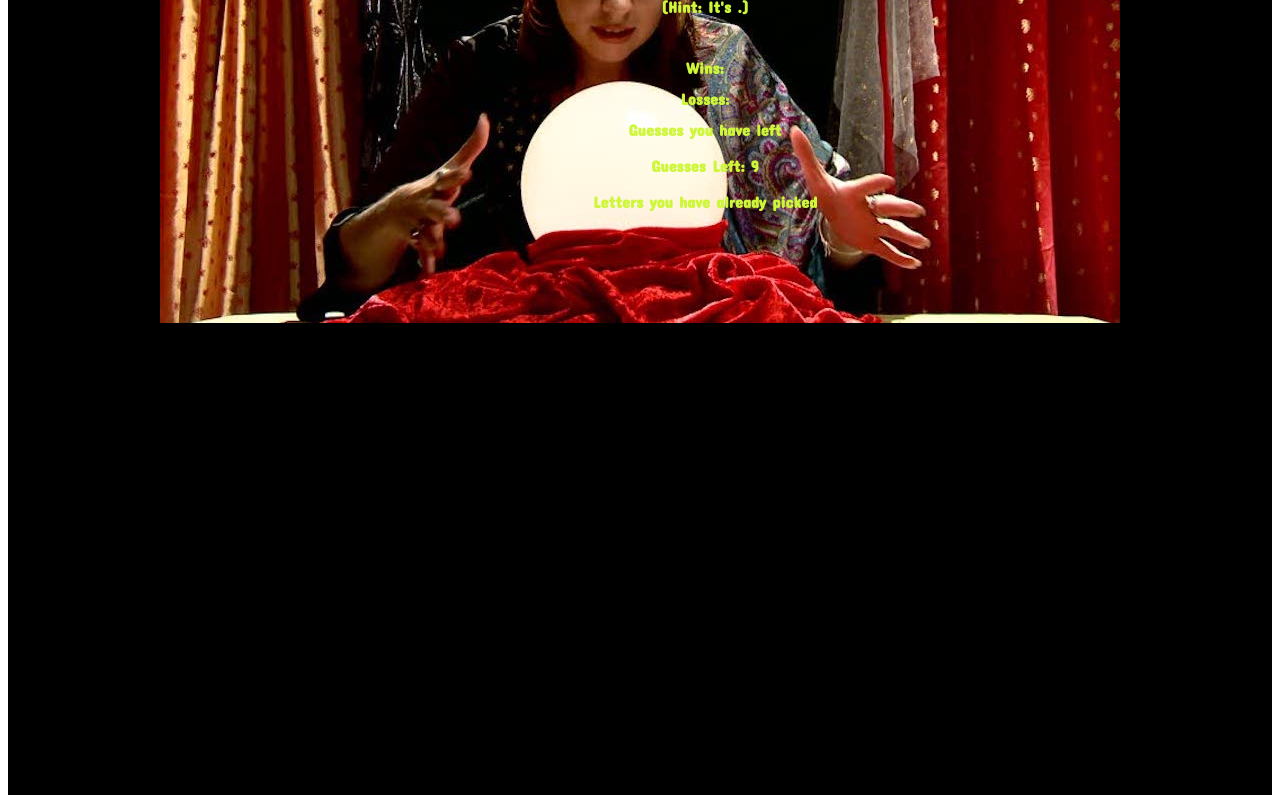
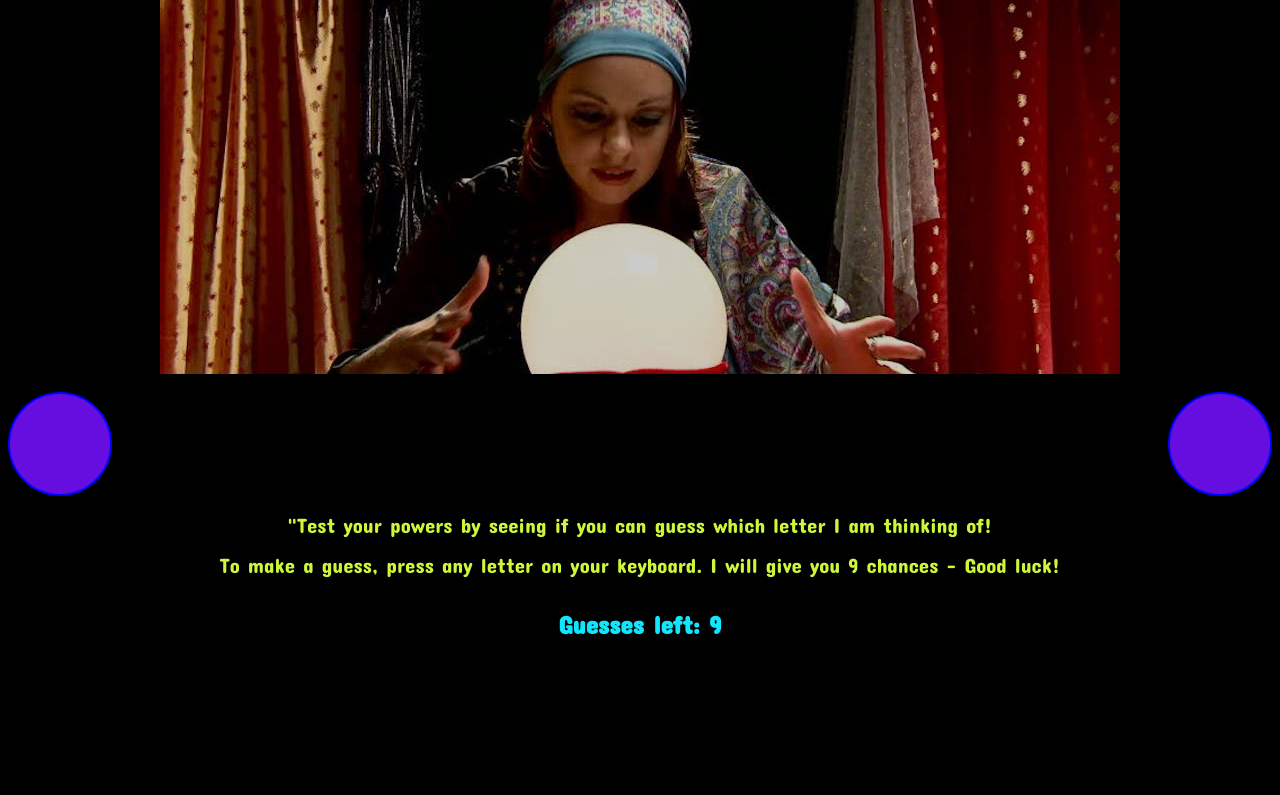
Before and after one commit to shannonruder/Psychic-Game, a plain HTML site: page index.html in a window 1280 px wide. Shown: the part 226-1021 px from the top of the page. After the commit the page ends 923 px from the top, so only its background shows below. Drawn offline with nearby package versions, Linux system fonts and the light colour scheme; files whose address does not match are found by name.

Commit message:
4th round edits

```diff
--- a/assets/css/style.css
+++ b/assets/css/style.css
@@ -1,18 +1,19 @@
 body {
+      background-color: black;
       color: rgb(206, 247, 59);
       font-family: 'Concert One', cursive;
       align-content: center;
-      /* font-size: 1.4em; */
-      text-align:center;
-      vertical-align:center;
-      line-height: 20px;
+      text-align: center;
+      vertical-align: center;
+      line-height: 19px;
+      padding-top: 40px;
 }
 
 .center {
       width: 960px;
-      height: 1024px;
-      padding-top: 20px;
-      background-image: url(file:///Users/shannonruder/Desktop/bootcamp/code/Psychic-Game/Psychic-Game/assets/images/zelda_the_psychic.jpg);
+      height: 450px;
+      background-image: url(../images/zelda_the_psychic.jpg);
+      opacity: .8;
       background-repeat: no-repeat;
     }
 
@@ -20,36 +21,77 @@ body {
 .container {
       display: flex;
       justify-content: center;
-      background-color: black;
+      align-items: center;
 
+  }
+
+  .circle1 {
+    position: absolute;
+    align-items: left;
+    margin-right: auto;
+    border-radius: 50%;
+    behavior: url(PIE.htc); /* fix for IE8 */
+    width: 100px;
+    height: 100px;
+    vertical-align:middle;
+    background: rgb(101, 14, 223);
+    border: 2px solid blue;
+  }
+  .circle2 {
+    position: relative;
+    align-items: right;
+    margin-left: auto;
+    border-radius: 50%;
+    behavior: url(PIE.htc); /* fix for IE8 */
+    width: 100px;
+    height: 100px;
+    vertical-align: center;
+    background: rgb(101, 14, 223);
+    border: 2px solid blue;
   }
 
 
   .wrapper {
-    padding-left: 130px;
+    padding-left: 10px;
   }
 
 
-    #won {
+
+
+    #wins {
       color: rgb(255, 68, 218);
-      font-size: 1.5em;
+      font-size: 1.7em;
     }
 
-    #lost {
+    #losses {
       color: #ff9900;
       font-size: 1.5em;
     }
 
-    #attempts {
+    #guessesLeft {
       color: rgb(16, 231, 255);
       font-size: 1.2em;
     }
 
-    #chosenLetter {
+    #let{
+    color: rgb(34, 255, 0);
+    font-size: 1.2em;
+  }
+
+    #letterToGuess {
       color: rgb(34, 255, 0);
       font-size: 1.5em;
     }
 
+    h3 {
+      font-size: 2em;
+    }
+
+    h2,
+    p {
+      font-size: 1.3em;
+    }
+
     h1 {
-      font-size: 1em;
+      font-size: 3em;
     }
--- a/assets/javascript/game.js
+++ b/assets/javascript/game.js
@@ -1,7 +1,11 @@
-//Available choices
+//*************************************************************
+// Available choices
+//*************************************************************
 var letterChoices = ['a', 'b', 'c','d','e','f','g','h','i','j','k','l','m','n','o','p','q','r','s','t','u','v','w','x','y','z']
 
-//score
+//*************************************************************
+// score
+//*************************************************************
 var wins = 0;
 var losses = 0;
 var guesses = 9;
@@ -9,29 +13,39 @@ var guessesLeft = 9;
 var userGuesses = [];
 var letterToGuess = null;
 
-//computer randomly chooses a letter
+
+//*************************************************************
+// computer randomly chooses a letter
+//*************************************************************
+
 
 var computerGuess = letterChoices [Math.floor(Math.random()*letterChoices.length)];
 
 
+//*************************************************************
+// guesses left function
+//*************************************************************
 
-//guesses left function
 
 var updateGuessesLeft = function() {
-	document.querySelector('#guessesLeft').innerHTML = "Guesses Left: " + guessesLeft;
+	document.querySelector('#guessesLeft').innerHTML = "Guesses left: " + guessesLeft;
 };
-
-//letter to guess function
+//*************************************************************
+// letter to guess function
+//*************************************************************
 
 var updateletterToGuess = function(){
 	this.letterToGuess = this.letterChoices[Math.floor(Math.random() * this.letterChoices.length)];
 };
 
 var updateGuessesSoFar = function(){
-	document.querySelector('#let').innerHTML = "Your guesses so far: " + userGuesses.join(', ');
+	document.querySelector('#let').innerHTML = "Letters you have already picked " + userGuesses.join(', ');
 };
 
+//*************************************************************
 //reset
+//*************************************************************
+
 
 var reset = function(){
 	totalGuesses = 9;
@@ -47,13 +61,16 @@ var reset = function(){
 updateGuessesLeft();
 updateletterToGuess();
 
+//*************************************************************
 //user input key
+//*************************************************************
+
 
 document.onkeyup = function(event) {
 	guessesLeft--;
       var userGuess = event.key;
       console.log(letterToGuess);
-      document.getElementById('letterToGuess').innerHTML = letterToGuess;
+    //   document.getElementById('letterToGuess').innerHTML = letterToGuess;
 
 	userGuesses.push(userGuess);
 	updateGuessesLeft();
@@ -63,13 +80,13 @@ document.onkeyup = function(event) {
 			if (userGuess === letterToGuess){
 				wins++;
 				document.querySelector('#wins').innerHTML = 'Wins: ' + wins;
-				alert("How did you know!?!");
+				alert("You got it! You really are a mindreader. Try it again.");
 				reset();
 			}
 		} else if (guessesLeft == 0){
 			losses++;
 			document.querySelector('#losses').innerHTML = 'Losses: ' + losses;
-			alert("Sorry, you're not a psychic!");
+			alert("Awwh you were very close, but none of those were my letter...Keep trying!");
 
 			reset();
 		}
--- a/index.html
+++ b/index.html
@@ -6,7 +6,7 @@
     <meta http-equiv="X-UA-Compatible" content="IE=edge">
     <meta name="viewport" content="width=device-width, initial-scale=1">
 
-    <title>Psychic Game</title>
+    <title>Zelda the Psychic Game</title>
 
     <link rel="stylesheet" type="text/css" href="assets/css/reset.css">
      <link rel="stylesheet" type="text/css" href="assets/css/style.css">
@@ -18,36 +18,33 @@
 
 
     <body>
+        <h1>Meet Zelda the Fortune Teller</h1>
+
+        <br>
+
         <div class="container">
+
             <div class="center">
+                    <h3>"I am seeing you may be psychic ..."</h3>
 
                <div class="wrapper">
-                <h1>Meet Zelda the Fortune Teller</h1>
-                    <br>
-                    <h1>Are you Psychic?</h1>
-                    <h1>See if you can guess which letter Zelda is thinking of!</h1>
-                    <br>
-                    <h1>You have 10 chances - may the force be with you!</h1>
 
 
 
-            <h1>(Hint: It's <strong><span id="letterToGuess"></span></strong>.)</h1>
-            <br>
-
-                <h1>Wins: <strong><span id="wins"></span></strong></h1>
-                <h1>Losses: <strong><span id="losses"></span></strong></h1>
-
-                <h1>Guesses you have left</h1>
-
-                <p><strong><span id="guessesLeft"></span></strong></p>
-
-                <h1>Letters you have already picked</h1>
+                </div>
+        </div>
+    </div>
+<h2 class="circle1"><br><span id="wins"></span></h2>
+<h2 class="circle2"><br><span id="losses"></span></h2>
+    <p>"Test your powers by seeing if you can guess which letter I am thinking of!</p>
+    <p>To make a guess, press any letter on your keyboard. I will give you 9 chances - Good luck!</p>
+    <h2><br><span id="guessesLeft"></span></h2>
+    <h2><br><span id="let"></span></h2>
 
 
-                <p><strong><span id="let"></span></strong></p>
-            </div>
-        </div>
-    </div>
+
+
+<!-- <p>(Hint: It's <span id="letterToGuess"></span>.)</p> -->
 
         <script type="text/javascript" src="assets/javascript/game.js"></script>
 
```
Also changed, not shown: 1 other file.
